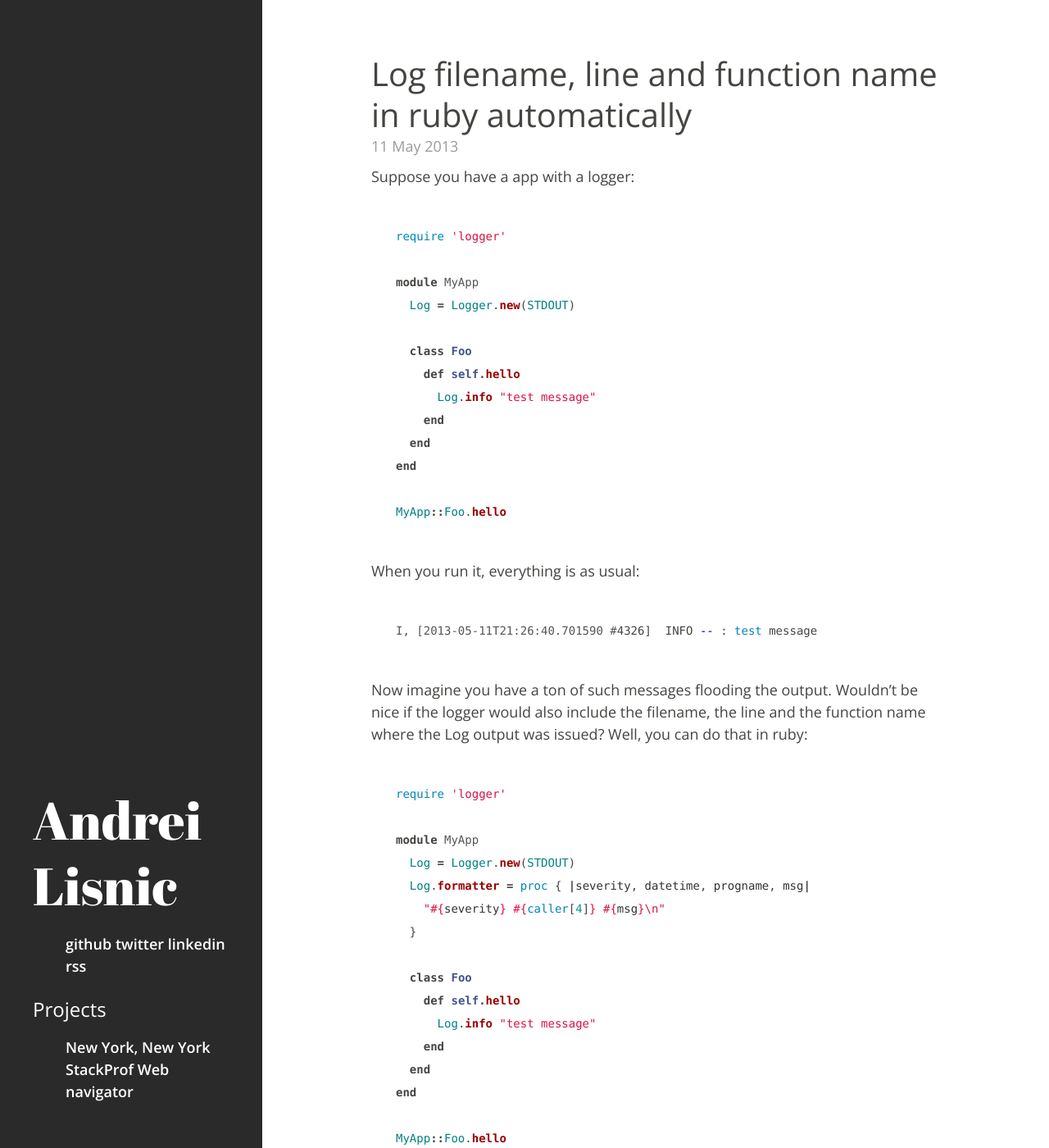
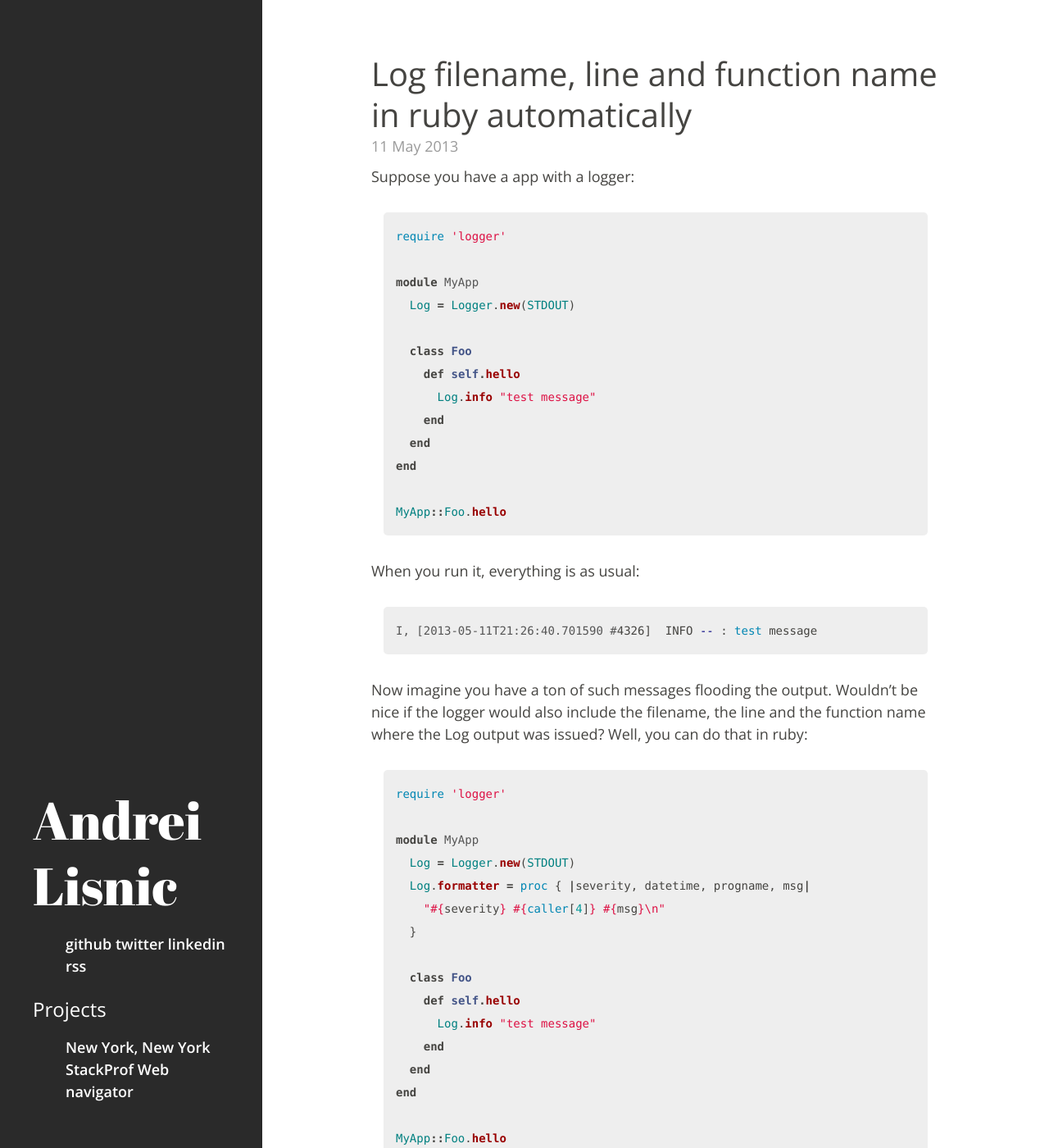
Before and after one commit to alisnic/alisnic.github.com, a Jekyll site: the page built from _posts/2013-05-11-ruby-logs.markdown, in a window 1280 px wide and 1400 px high. Shown: the whole window at 82% size. Built offline with Jekyll 4.4.1, drawn with Linux system fonts in a browser that asks for light colours; Markdown is read by kramdown in place of the engine named in the settings; comment, search, counter and statistics services are not loaded.

Commit message:
Upgrade jekyll

```diff
--- a/_config.yml
+++ b/_config.yml
@@ -1,9 +1,8 @@
 title:        "Andrei Lisnic"
-tagline:      "computer talk by @tmm1"
+tagline:      "random thoughts by @andrei_lisnic"
 url:          http://alisnic.github.io
 author:
   name:       "Andrei Lisnic"
   email:      "andrei.lisnic@gmail.com"
-markdown:     redcarpet
+markdown:     kramdown
 permalink:    /posts/:title
-pygments:     true
--- a/_layouts/default.html
+++ b/_layouts/default.html
@@ -11,7 +11,7 @@
 
     <!-- CSS -->
     <link rel="stylesheet" href="/public/css/hyde.css">
-    <link rel="stylesheet" href="/public/css/pygments.css">
+    <link rel="stylesheet" href="/public/css/syntax.css">
     <link rel="stylesheet" href="http://fonts.googleapis.com/css?family=Open+Sans:300,400italic,400,600,700|Abril+Fatface">
 
     <!-- RSS -->
--- a/atom.xml
+++ b/atom.xml
@@ -1,7 +1,3 @@
----
-layout: nil
----
-
 <?xml version="1.0" encoding="utf-8"?>
 <feed xmlns="http://www.w3.org/2005/Atom">
 
--- a/public/css/hyde.css
+++ b/public/css/hyde.css
@@ -376,5 +376,4 @@ a:hover {
   pre {
     border-radius: 10px;
   }
-
 }
--- a/public/css/pygments.css
+++ /dev/null
@@ -1,143 +0,0 @@
-.highlight {
-  background: #ffffff; }
-  .highlight .c {
-    color: #999988;
-    font-style: italic; }
-  .highlight .err {
-    color: #a61717;
-    background-color: #e3d2d2; }
-  .highlight .k {
-    font-weight: bold; }
-  .highlight .o {
-    font-weight: bold; }
-  .highlight .cm {
-    color: #999988;
-    font-style: italic; }
-  .highlight .cp {
-    color: #999999;
-    font-weight: bold; }
-  .highlight .c1 {
-    color: #999988;
-    font-style: italic; }
-  .highlight .cs {
-    color: #999999;
-    font-weight: bold;
-    font-style: italic; }
-  .highlight .gd {
-    color: #000000;
-    background-color: #ffdddd; }
-  .highlight .gd .x {
-    color: #000000;
-    background-color: #ffaaaa; }
-  .highlight .ge {
-    font-style: italic; }
-  .highlight .gr {
-    color: #aa0000; }
-  .highlight .gh {
-    color: #999999; }
-  .highlight .gi {
-    color: #000000;
-    background-color: #ddffdd; }
-  .highlight .gi .x {
-    color: #000000;
-    background-color: #aaffaa; }
-  .highlight .go {
-    color: #888888; }
-  .highlight .gp {
-    color: #555555; }
-  .highlight .gs {
-    font-weight: bold; }
-  .highlight .gu {
-    color: #800080;
-    font-weight: bold; }
-  .highlight .gt {
-    color: #aa0000; }
-  .highlight .kc {
-    font-weight: bold; }
-  .highlight .kd {
-    font-weight: bold; }
-  .highlight .kn {
-    font-weight: bold; }
-  .highlight .kp {
-    font-weight: bold; }
-  .highlight .kr {
-    font-weight: bold; }
-  .highlight .kt {
-    color: #445588;
-    font-weight: bold; }
-  .highlight .m {
-    color: #009999; }
-  .highlight .s {
-    color: #dd1144; }
-  .highlight .n {
-    color: #333333; }
-  .highlight .na {
-    color: teal; }
-  .highlight .nb {
-    color: #0086b3; }
-  .highlight .nc {
-    color: #445588;
-    font-weight: bold; }
-  .highlight .no {
-    color: teal; }
-  .highlight .ni {
-    color: purple; }
-  .highlight .ne {
-    color: #990000;
-    font-weight: bold; }
-  .highlight .nf {
-    color: #990000;
-    font-weight: bold; }
-  .highlight .nn {
-    color: #555555; }
-  .highlight .nt {
-    color: navy; }
-  .highlight .nv {
-    color: teal; }
-  .highlight .ow {
-    font-weight: bold; }
-  .highlight .w {
-    color: #bbbbbb; }
-  .highlight .mf {
-    color: #009999; }
-  .highlight .mh {
-    color: #009999; }
-  .highlight .mi {
-    color: #009999; }
-  .highlight .mo {
-    color: #009999; }
-  .highlight .sb {
-    color: #dd1144; }
-  .highlight .sc {
-    color: #dd1144; }
-  .highlight .sd {
-    color: #dd1144; }
-  .highlight .s2 {
-    color: #dd1144; }
-  .highlight .se {
-    color: #dd1144; }
-  .highlight .sh {
-    color: #dd1144; }
-  .highlight .si {
-    color: #dd1144; }
-  .highlight .sx {
-    color: #dd1144; }
-  .highlight .sr {
-    color: #009926; }
-  .highlight .s1 {
-    color: #dd1144; }
-  .highlight .ss {
-    color: #990073; }
-  .highlight .bp {
-    color: #999999; }
-  .highlight .vc {
-    color: teal; }
-  .highlight .vg {
-    color: teal; }
-  .highlight .vi {
-    color: teal; }
-  .highlight .il {
-    color: #009999; }
-  .highlight .gc {
-    color: #999;
-    background-color: #EAF2F5; }
--- /dev/null
+++ b/public/css/syntax.css
@@ -0,0 +1,59 @@
+.highlight .c { color: #999988; font-style: italic } /* Comment */
+.highlight .err { color: #a61717; background-color: #e3d2d2 } /* Error */
+.highlight .k { font-weight: bold } /* Keyword */
+.highlight .o { font-weight: bold } /* Operator */
+.highlight .cm { color: #999988; font-style: italic } /* Comment.Multiline */
+.highlight .cp { color: #999999; font-weight: bold } /* Comment.Preproc */
+.highlight .c1 { color: #999988; font-style: italic } /* Comment.Single */
+.highlight .cs { color: #999999; font-weight: bold; font-style: italic } /* Comment.Special */
+.highlight .gd { color: #000000; background-color: #ffdddd } /* Generic.Deleted */
+.highlight .gd .x { color: #000000; background-color: #ffaaaa } /* Generic.Deleted.Specific */
+.highlight .ge { font-style: italic } /* Generic.Emph */
+.highlight .gr { color: #aa0000 } /* Generic.Error */
+.highlight .gh { color: #999999 } /* Generic.Heading */
+.highlight .gi { color: #000000; background-color: #ddffdd } /* Generic.Inserted */
+.highlight .gi .x { color: #000000; background-color: #aaffaa } /* Generic.Inserted.Specific */
+.highlight .go { color: #888888 } /* Generic.Output */
+.highlight .gp { color: #555555 } /* Generic.Prompt */
+.highlight .gs { font-weight: bold } /* Generic.Strong */
+.highlight .gu { color: #aaaaaa } /* Generic.Subheading */
+.highlight .gt { color: #aa0000 } /* Generic.Traceback */
+.highlight .kc { font-weight: bold } /* Keyword.Constant */
+.highlight .kd { font-weight: bold } /* Keyword.Declaration */
+.highlight .kp { font-weight: bold } /* Keyword.Pseudo */
+.highlight .kr { font-weight: bold } /* Keyword.Reserved */
+.highlight .kt { color: #445588; font-weight: bold } /* Keyword.Type */
+.highlight .m { color: #009999 } /* Literal.Number */
+.highlight .s { color: #d14 } /* Literal.String */
+.highlight .na { color: #008080 } /* Name.Attribute */
+.highlight .nb { color: #0086B3 } /* Name.Builtin */
+.highlight .nc { color: #445588; font-weight: bold } /* Name.Class */
+.highlight .no { color: #008080 } /* Name.Constant */
+.highlight .ni { color: #800080 } /* Name.Entity */
+.highlight .ne { color: #990000; font-weight: bold } /* Name.Exception */
+.highlight .nf { color: #990000; font-weight: bold } /* Name.Function */
+.highlight .nn { color: #555555 } /* Name.Namespace */
+.highlight .nt { color: #000080 } /* Name.Tag */
+.highlight .nv { color: #008080 } /* Name.Variable */
+.highlight .ow { font-weight: bold } /* Operator.Word */
+.highlight .w { color: #bbbbbb } /* Text.Whitespace */
+.highlight .mf { color: #009999 } /* Literal.Number.Float */
+.highlight .mh { color: #009999 } /* Literal.Number.Hex */
+.highlight .mi { color: #009999 } /* Literal.Number.Integer */
+.highlight .mo { color: #009999 } /* Literal.Number.Oct */
+.highlight .sb { color: #d14 } /* Literal.String.Backtick */
+.highlight .sc { color: #d14 } /* Literal.String.Char */
+.highlight .sd { color: #d14 } /* Literal.String.Doc */
+.highlight .s2 { color: #d14 } /* Literal.String.Double */
+.highlight .se { color: #d14 } /* Literal.String.Escape */
+.highlight .sh { color: #d14 } /* Literal.String.Heredoc */
+.highlight .si { color: #d14 } /* Literal.String.Interpol */
+.highlight .sx { color: #d14 } /* Literal.String.Other */
+.highlight .sr { color: #009926 } /* Literal.String.Regex */
+.highlight .s1 { color: #d14 } /* Literal.String.Single */
+.highlight .ss { color: #990073 } /* Literal.String.Symbol */
+.highlight .bp { color: #999999 } /* Name.Builtin.Pseudo */
+.highlight .vc { color: #008080 } /* Name.Variable.Class */
+.highlight .vg { color: #008080 } /* Name.Variable.Global */
+.highlight .vi { color: #008080 } /* Name.Variable.Instance */
+.highlight .il { color: #009999 } /* Literal.Number.Integer.Long */
```
Also changed, not shown: Gemfile.lock.
